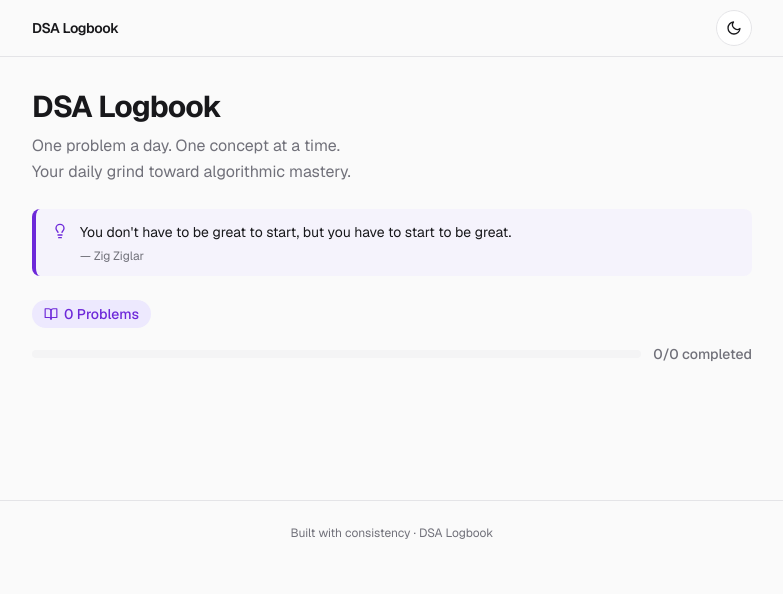
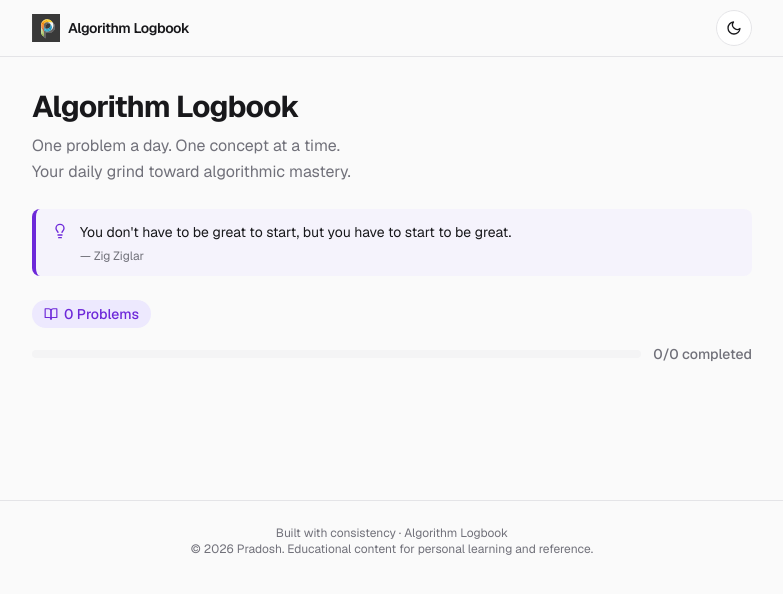
Before and after one commit to prpigitcse/dsa-daily-practice, a Next.js app: page / in a window 1280 px wide. Shown: the top 594 px of the page, without its empty margins (248-1031 px from the left). Built offline with nearby package versions, Linux system fonts and the light colour scheme.

Commit message:
Title changed, logo and analytics added.

```diff
--- a/app/layout.tsx
+++ b/app/layout.tsx
@@ -1,5 +1,6 @@
 import type { Metadata } from "next";
 import { Geist, Geist_Mono } from "next/font/google";
+import { Analytics } from "@vercel/analytics/react";
 import ThemeToggle from "./components/ThemeToggle";
 import "./globals.css";
 
@@ -18,11 +19,11 @@ const siteUrl = "https://dsa-daily-practice.vercel.app";
 export const metadata: Metadata = {
   metadataBase: new URL(siteUrl),
   title: {
-    default: "DSA Logbook — Daily Data Structures & Algorithms Practice",
-    template: "%s | DSA Logbook",
+    default: "Algorithm Logbook — Daily Data Structures & Algorithms Practice",
+    template: "%s | Algorithm Logbook",
   },
   description:
-    "Master Data Structures & Algorithms one problem at a time. DSA Logbook is a free, structured, consistency-driven learning platform with 22+ problems covering arrays, recursion, sorting, searching, number theory, and more.",
+    "Master Data Structures & Algorithms one problem at a time. Algorithm Logbook is a free, structured, consistency-driven learning platform with 22+ problems covering arrays, recursion, sorting, searching, number theory, and more.",
   keywords: [
     "DSA",
     "data structures",
@@ -43,25 +44,25 @@ export const metadata: Metadata = {
     "algorithm tutorial",
     "daily coding practice",
   ],
-  authors: [{ name: "DSA Logbook" }],
-  creator: "DSA Logbook",
-  publisher: "DSA Logbook",
+  authors: [{ name: "Pradosh Ranjan Pattanayak" }],
+  creator: "Pradosh Ranjan Pattanayak",
+  publisher: "Pradosh Ranjan Pattanayak",
   category: "Education",
   alternates: {
     canonical: "/",
   },
   openGraph: {
-    title: "DSA Logbook — Daily Data Structures & Algorithms Practice",
+    title: "Algorithm Logbook — Daily Data Structures & Algorithms Practice",
     description:
       "Master DSA one problem at a time. Free, structured, consistency-driven learning with 22+ problems across arrays, recursion, sorting, and more.",
     type: "website",
-    siteName: "DSA Logbook",
+    siteName: "Algorithm Logbook",
     url: "/",
     locale: "en_US",
   },
   twitter: {
     card: "summary_large_image",
-    title: "DSA Logbook — Daily DSA Practice",
+    title: "Algorithm Logbook — Daily DSA Practice",
     description:
       "Master Data Structures & Algorithms one problem at a time. Free, structured, consistency-driven learning.",
   },
@@ -109,9 +110,10 @@ export default function RootLayout({
           <div className="max-w-3xl mx-auto px-6 h-14 flex items-center justify-between">
             <a
               href="/"
-              className="text-sm font-semibold tracking-tight hover:text-accent transition-colors"
+              className="flex items-center gap-2 text-sm font-semibold tracking-tight hover:text-accent transition-colors"
             >
-              DSA Logbook
+              <img src="/logo.svg" alt="Algorithm Logbook" width={28} height={28} />
+              Algorithm Logbook
             </a>
             <ThemeToggle />
           </div>
@@ -119,9 +121,12 @@ export default function RootLayout({
         <main className="max-w-3xl mx-auto px-6 py-8">{children}</main>
         <footer className="border-t border-card-border mt-16">
           <div className="max-w-3xl mx-auto px-6 py-6 text-center text-xs text-muted">
-            Built with consistency · DSA Logbook
+            Built with consistency · Algorithm Logbook
+            <br />
+            © {new Date().getFullYear()} Pradosh. Educational content for personal learning and reference.
           </div>
         </footer>
+        <Analytics />
       </body>
     </html>
   );
--- a/app/month-[month]/week-[week]/[slug]/page.tsx
+++ b/app/month-[month]/week-[week]/[slug]/page.tsx
@@ -55,14 +55,14 @@ export async function generateMetadata({
             canonical: problem.href,
         },
         openGraph: {
-            title: `${problem.title} | DSA Logbook`,
+            title: `${problem.title} | Algorithm Logbook`,
             description,
             type: "article",
             url: problem.href,
         },
         twitter: {
             card: "summary",
-            title: `${problem.title} | DSA Logbook`,
+            title: `${problem.title} | Algorithm Logbook`,
             description,
         },
     };
@@ -108,7 +108,7 @@ export default async function ProblemPage({
             url: `${siteUrl}${problem.href}`,
             provider: {
                 "@type": "Organization",
-                name: "DSA Logbook",
+                name: "Algorithm Logbook",
                 url: siteUrl,
             },
         },
--- a/app/page.tsx
+++ b/app/page.tsx
@@ -18,7 +18,7 @@ export default function Home() {
             {
               "@context": "https://schema.org",
               "@type": "WebSite",
-              name: "DSA Logbook",
+              name: "Algorithm Logbook",
               url: "https://dsa-daily-practice.vercel.app",
               description:
                 "Master Data Structures & Algorithms one problem at a time. A free, structured, consistency-driven learning platform.",
@@ -42,7 +42,7 @@ export default function Home() {
         {/* Hero */}
         <section className="mb-10">
           <h1 className="text-3xl font-bold tracking-tight mb-2">
-            DSA Logbook
+            Algorithm Logbook
           </h1>
           <p className="text-muted text-base leading-relaxed mb-6">
             One problem a day. One concept at a time.<br />
--- a/package.json
+++ b/package.json
@@ -11,6 +11,7 @@
     "ensure-metadata": "tsx lib/ensureMetadata.ts"
   },
   "dependencies": {
+    "@vercel/analytics": "^1.6.1",
     "highlight.js": "^11.11.1",
     "next": "16.1.6",
     "react": "19.2.3",
```
Also changed, not shown: public/logo.svg (added), 1 other file (tests, documents, lock files or other folders).
